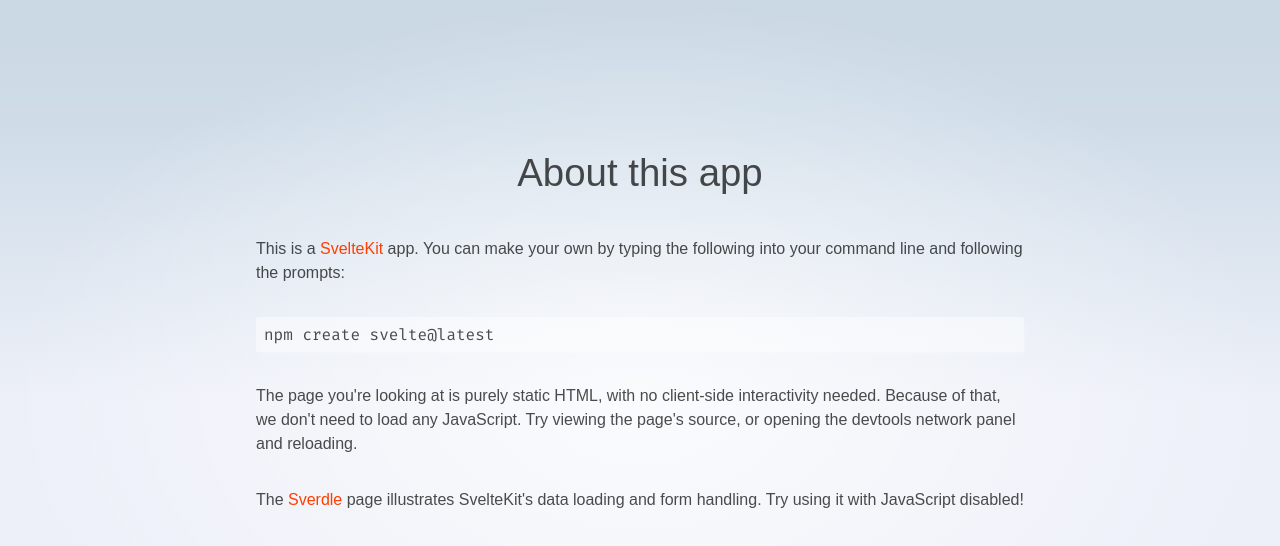
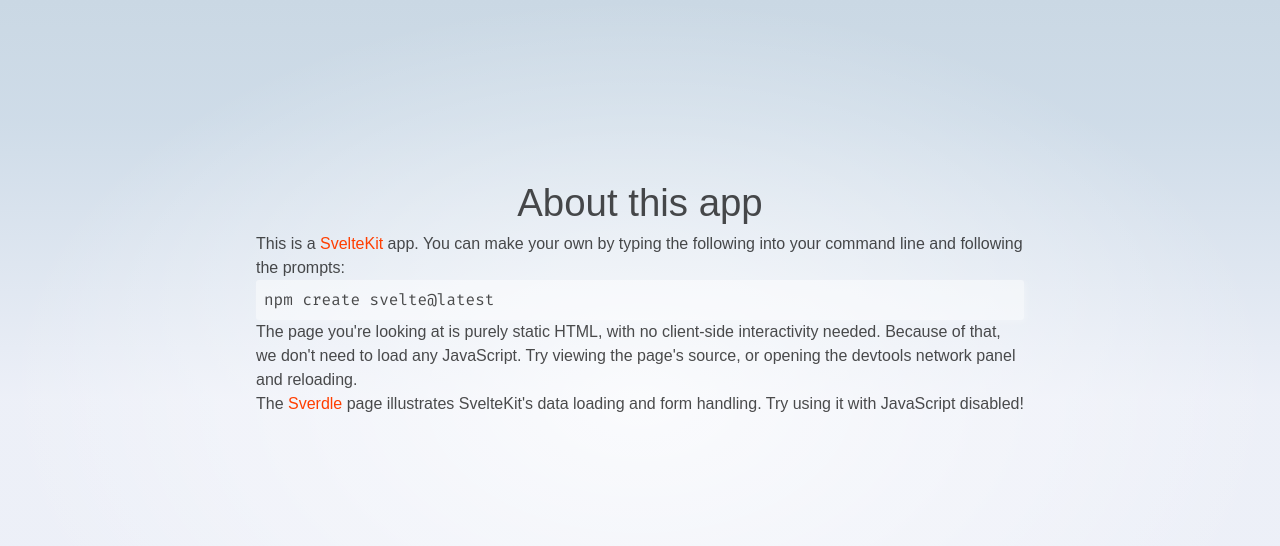
Before and after one commit to kagankan/html-card-game, a SvelteKit app: page /about in a window 1280 px wide. Shown: the top 546 px of the page. Built offline with nearby package versions, Linux system fonts and the light colour scheme.

Commit message:
setup tailwind

```diff
--- a/package.json
+++ b/package.json
@@ -30,14 +30,17 @@
     "@types/eslint": "^8.56.0",
     "@typescript-eslint/eslint-plugin": "^7.0.0",
     "@typescript-eslint/parser": "^7.0.0",
+    "autoprefixer": "^10.4.19",
     "eslint": "^8.56.0",
     "eslint-config-prettier": "^9.1.0",
     "eslint-plugin-svelte": "^2.35.1",
     "jsdom": "^24.0.0",
+    "postcss": "^8.4.38",
     "prettier": "^3.1.1",
     "prettier-plugin-svelte": "^3.1.2",
     "svelte": "^4.2.7",
     "svelte-check": "^3.6.0",
+    "tailwindcss": "^3.4.3",
     "tslib": "^2.4.1",
     "typescript": "^5.0.0",
     "vite": "^5.0.3",
--- a/src/routes/styles.css
+++ b/src/routes/styles.css
@@ -1,4 +1,8 @@
 @import "@fontsource/fira-mono";
+
+@tailwind base;
+/* @tailwind components; */
+@tailwind utilities;
 
 :root {
   --font-body: Arial, -apple-system, BlinkMacSystemFont, "Segoe UI", Roboto,
--- /dev/null
+++ b/tailwind.config.js
@@ -0,0 +1,8 @@
+/** @type {import('tailwindcss').Config} */
+export default {
+  content: ["./src/**/*.svelte"],
+  theme: {
+    extend: {},
+  },
+  plugins: [],
+};
--- a/vite.config.ts
+++ b/vite.config.ts
@@ -1,9 +1,16 @@
 import { sveltekit } from "@sveltejs/kit/vite";
 import { defineConfig } from "vitest/config";
+import tailwindcss from "tailwindcss";
+import autoprefixer from "autoprefixer";
 
 export default defineConfig({
   plugins: [sveltekit()],
   test: {
     include: ["src/**/*.{test,spec}.{js,ts}"],
   },
+  css: {
+    postcss: {
+      plugins: [tailwindcss, autoprefixer],
+    },
+  },
 });
```
Also changed, not shown: .cspell.json, 1 other file (tests, documents, lock files or other folders).
